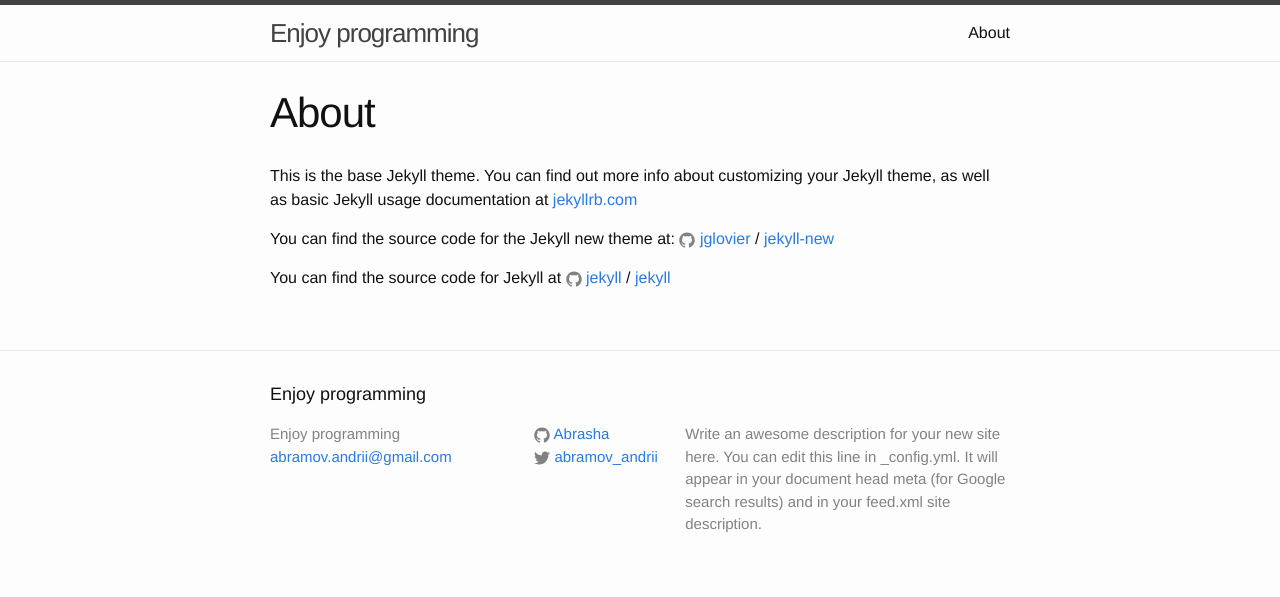
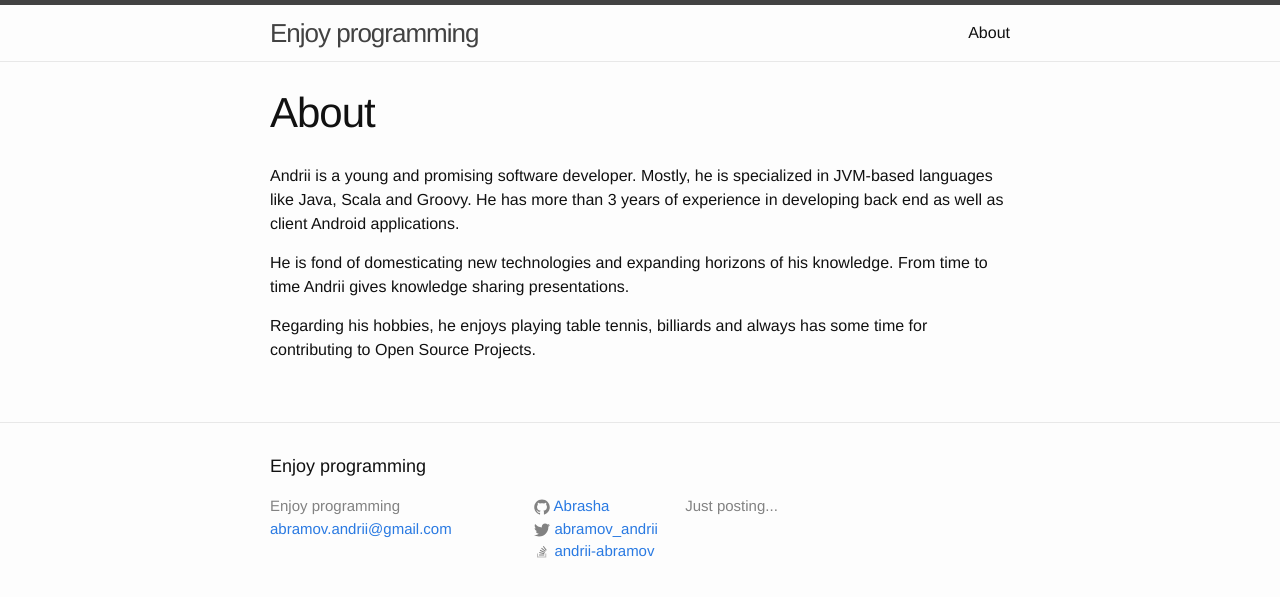
Before and after one commit to aaabramov/aaabramov.github.io, a Jekyll site: the page built from about.md, in a window 1280 px wide. Shown: the top 597 px of the page. Built offline with Jekyll 4.4.1, drawn with Linux system fonts in a browser that asks for light colours.

Commit message:
- add about me - fix site description - add so reference

```diff
--- a/_config.yml
+++ b/_config.yml
@@ -9,12 +9,11 @@
 title: Enjoy programming
 email: abramov.andrii@gmail.com
 description: > # this means to ignore newlines until "baseurl:"
-  Write an awesome description for your new site here. You can edit this
-  line in _config.yml. It will appear in your document head meta (for
-  Google search results) and in your feed.xml site description.
+  Just posting...
 baseurl: "" # the subpath of your site, e.g. /blog
 url: "https://abrasha.github.io/" # the base hostname & protocol for your site
 twitter_username: abramov_andrii
+stackoverflow_link: https://stackoverflow.com/users/5091346/andrii-abramov
 github_username:  Abrasha
 
 # Build settings
--- a/_includes/footer.html
+++ b/_includes/footer.html
@@ -27,6 +27,12 @@
 						{% include icon-twitter.html username=site.twitter_username %}
 					</li>
 					{% endif %}
+
+					{% if site.stackoverflow_link %}
+					<li>
+						{% include icon-so.html link=site.stackoverflow_link %}
+					</li>
+					{% endif %}
 				</ul>
 			</div>
 
--- /dev/null
+++ b/_includes/icon-so.html
@@ -0,0 +1,3 @@
+<a href="{{ include.link }}"><span
+				class="icon icon--stackoverflow">{% include icon-so.svg %}</span><span
+				class="username">{{ include.username }}</span>andrii-abramov</a>
--- a/about.md
+++ b/about.md
@@ -4,12 +4,8 @@
 permalink: /about/
 ---
 
-This is the base Jekyll theme. You can find out more info about customizing your Jekyll theme, as well as basic Jekyll usage documentation at [jekyllrb.com](http://jekyllrb.com/)
+Andrii is a young and promising software developer. Mostly, he is specialized in JVM-based languages like Java, Scala and Groovy. He has more than 3 years of experience in developing back end as well as client Android applications.
 
-You can find the source code for the Jekyll new theme at:
-{% include icon-github.html username="jglovier" %} /
-[jekyll-new](https://github.com/jglovier/jekyll-new)
+He is fond of domesticating new technologies and expanding horizons of his knowledge. From time to time Andrii gives knowledge sharing presentations.
 
-You can find the source code for Jekyll at
-{% include icon-github.html username="jekyll" %} /
-[jekyll](https://github.com/jekyll/jekyll)
+Regarding his hobbies, he enjoys playing table tennis, billiards and always has some time for contributing to Open Source Projects.
```
Also changed, not shown: _includes/icon-so.svg (added).
